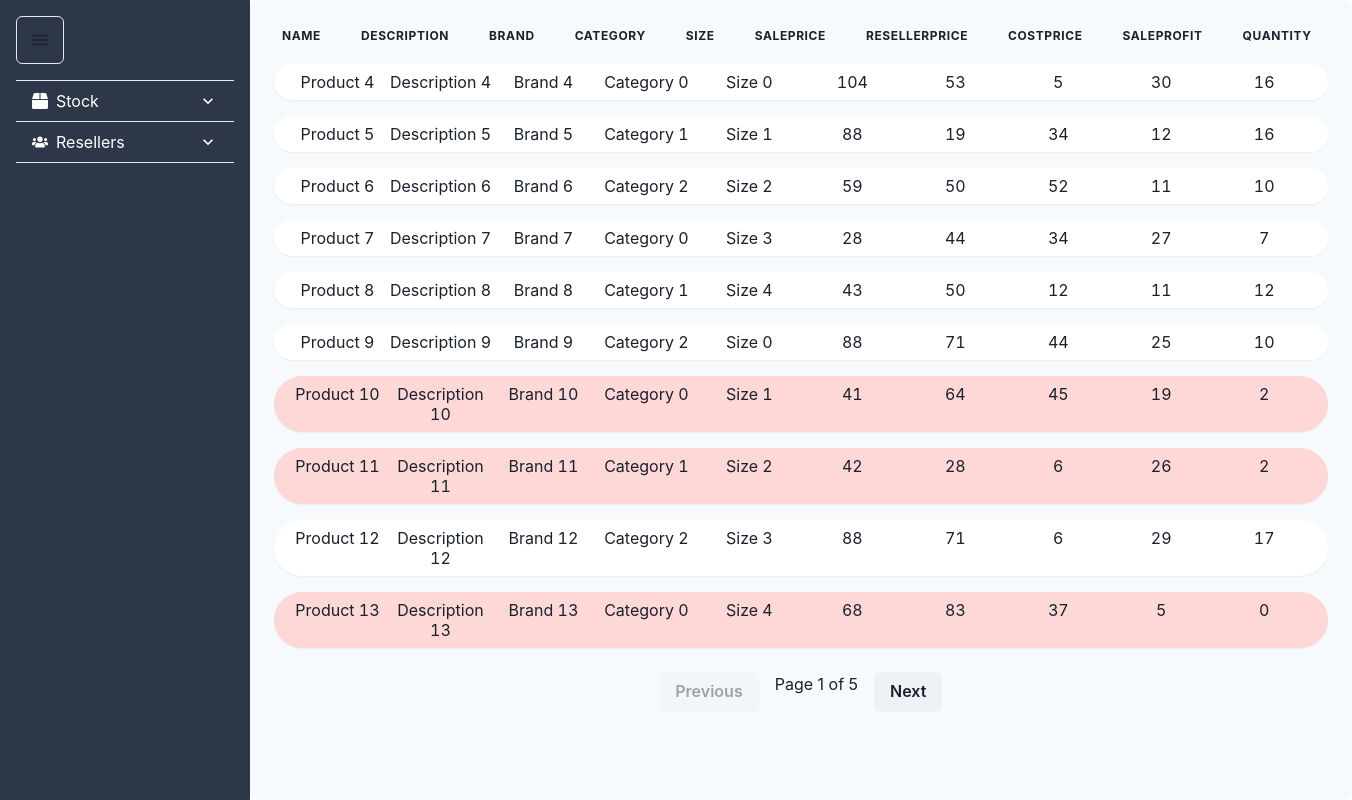
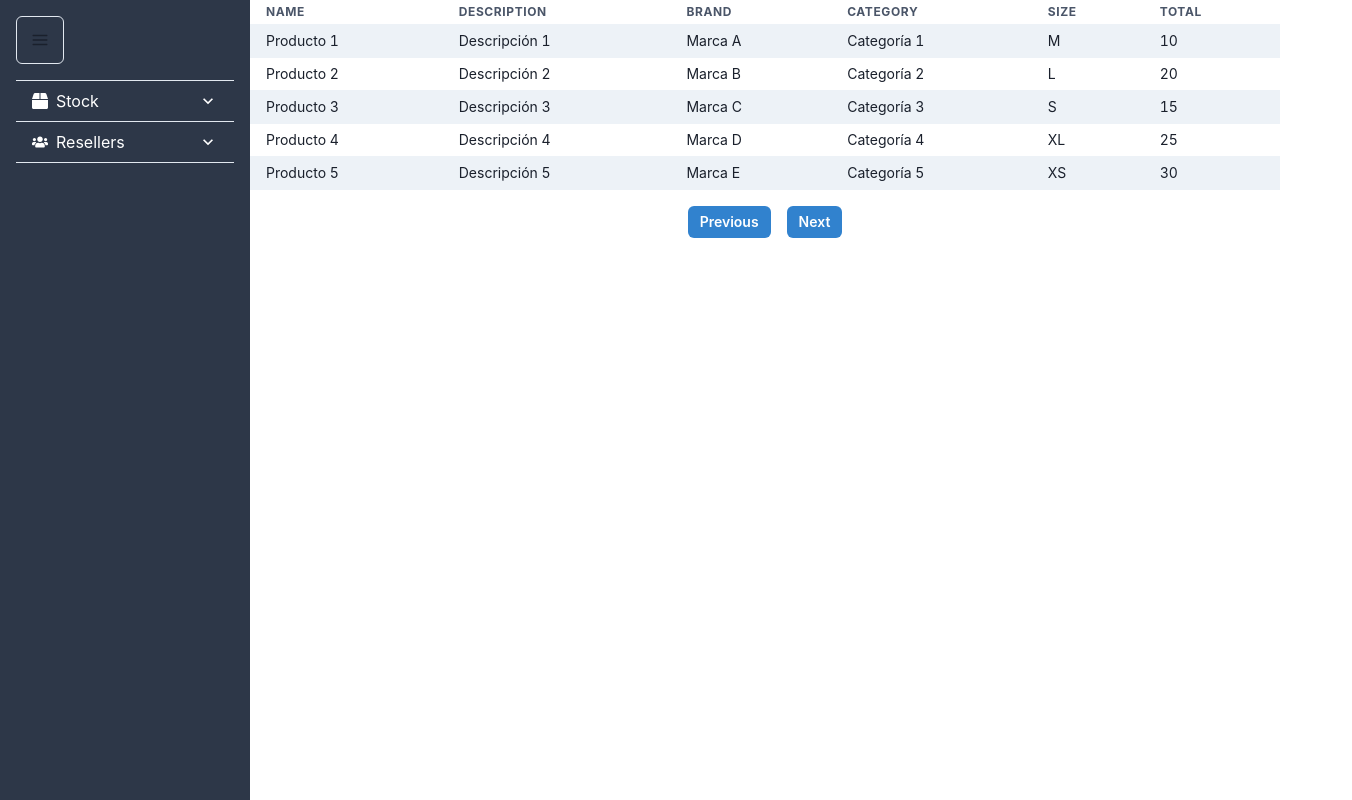
Before and after one commit to rodriquialvo/stocky, a React (Create React App) app: page /stock/list in a window 1280 px wide. Shown: the whole page, 1352 px wide, since content can reach past the window. Built offline with nearby package versions, Linux system fonts and the light colour scheme.

Commit message:
add config fixes

```diff
--- a/src/constants/servers.ts
+++ b/src/constants/servers.ts
@@ -1,7 +1,7 @@
 const servers = {
   uat: 'https://....',
   qa: 'https://novavizija-rialex-api-qa.azurewebsites.net/api',
-  dev: 'https://novavizija-rialex-api.azurewebsites.net/api',
+  dev: 'https://stocky-3zn6.onrender.com/api',
   local: 'https://mocki.io/v1',
 };
 
--- a/src/pages/ProductList/ProductList.tsx
+++ b/src/pages/ProductList/ProductList.tsx
@@ -1,121 +1,86 @@
-import React, { useState, useEffect } from 'react';
-import {
-  Table,
-  Thead,
-  Tbody,
-  Tr,
-  Th,
-  Td,
-  TableContainer,
-  Box,
-  Flex,
-  Button,
-  Text,
-  useBreakpointValue
-} from '@chakra-ui/react';
+import React, { useState } from 'react';
+import { Box, Table, Thead, Tbody, Tr, Th, Td, Button, Stack, useBreakpointValue } from '@chakra-ui/react';
 
-interface Product {
-  name: string;
-  description: string;
-  brand: string;
-  category: string;
-  size: string;
-  salePrice: number;
-  resellerPrice: number;
-  costPrice: number;
-  saleProfit: number;
-  quantity: number;
-}
-
-const sampleData: Product[] = [
-  // ... (mantenemos los mismos datos de muestra)
+const data = [
+  { name: 'Producto 1', description: 'Descripción 1', brand: 'Marca A', category: 'Categoría 1', size: 'M', total: 10 },
+  { name: 'Producto 2', description: 'Descripción 2', brand: 'Marca B', category: 'Categoría 2', size: 'L', total: 20 },
+  { name: 'Producto 3', description: 'Descripción 3', brand: 'Marca C', category: 'Categoría 3', size: 'S', total: 15 },
+  { name: 'Producto 4', description: 'Descripción 4', brand: 'Marca D', category: 'Categoría 4', size: 'XL', total: 25 },
+  { name: 'Producto 5', description: 'Descripción 5', brand: 'Marca E', category: 'Categoría 5', size: 'XS', total: 30 },
+  // Añade más productos para simular más filas
 ];
 
-// Añadimos más datos de muestra para demostrar la paginación
-for (let i = 0; i < 43; i++) {
-  sampleData.push({
-    name: `Product ${i + 4}`,
-    description: `Description ${i + 4}`,
-    brand: `Brand ${i + 4}`,
-    category: `Category ${i % 3}`,
-    size: `Size ${i % 5}`,
-    salePrice: Math.round(Math.random() * 100 + 10),
-    resellerPrice: Math.round(Math.random() * 80 + 10),
-    costPrice: Math.round(Math.random() * 50 + 5),
-    saleProfit: Math.round(Math.random() * 30 + 5),
-    quantity: Math.round(Math.random() * 20),
-  });
-}
-
-const itemsPerPage = 10;
-
-export const ProductList: React.FC = () => {
+export const ProductList = () => {
   const [currentPage, setCurrentPage] = useState(1);
 
+  // Cambia el número de filas por página según el tamaño de la pantalla
+  const itemsPerPage = useBreakpointValue({ base: 2, md: 4, lg: 6 });
 
-  const indexOfLastItem = currentPage * itemsPerPage!;
-  const indexOfFirstItem = indexOfLastItem - itemsPerPage!;
-  const currentItems = sampleData.slice(indexOfFirstItem, indexOfLastItem);
+  const totalPages = Math.ceil(data.length / itemsPerPage);
 
-  const totalPages = Math.ceil(sampleData.length / itemsPerPage!);
+  const currentData = data.slice(
+    (currentPage - 1) * itemsPerPage,
+    currentPage * itemsPerPage
+  );
+
+  const handleNextPage = () => {
+    if (currentPage < totalPages) {
+      setCurrentPage(currentPage + 1);
+    }
+  };
+
+  const handlePreviousPage = () => {
+    if (currentPage > 1) {
+      setCurrentPage(currentPage - 1);
+    }
+  };
 
   return (
-
-    <Box display="flex" flexDirection="column" height="100vh" bg="gray.50" p={4} borderRadius="lg">
-      {/* <TableContainer> */}
-        <Table variant="unstyled">
+    <Box w="100%" overflowX="auto">
+      <Table variant="striped" size="sm">
         <Thead>
           <Tr>
-              {Object.keys(sampleData[0]).map((key) => (
-                <Th key={key} textAlign="left" pl={4}>
-                  {key}
-                </Th>
-              ))}
+            <Th>Name</Th>
+            <Th>Description</Th>
+            <Th>Brand</Th>
+            <Th>Category</Th>
+            <Th>Size</Th>
+            <Th>Total</Th>
           </Tr>
         </Thead>
         <Tbody>
-            {currentItems.map((product, index) => (
+          {currentData.map((item, index) => (
             <Tr key={index}>
-                <Td colSpan={Object.keys(product).length} p={2}>
-                  <Flex
-                    bg={product.quantity < 5 ? 'red.100' : 'white'}
-                    py={2}
-                    px={3}
-                    borderRadius="full"
-                    justifyContent="space-between"
-                    alignItems="left"
-                    boxShadow="sm"
-                  >
-                    {Object.entries(product).map(([key, value], cellIndex) => (
-                      <Box key={key} textAlign="center" flex={1}>
-                        {value}
-                      </Box>
-                    ))}
-                  </Flex>
-                </Td>
+              <Td>{item.name}</Td>
+              <Td>{item.description}</Td>
+              <Td>{item.brand}</Td>
+              <Td>{item.category}</Td>
+              <Td>{item.size}</Td>
+              <Td>{item.total}</Td>
             </Tr>
           ))}
         </Tbody>
       </Table>
-      {/* </TableContainer> */}
 
-      <Flex justifyContent="center" mt={4}>
+      {/* Paginación */}
+      <Stack direction="row" spacing={4} justify="center" mt={4}>
         <Button
-          onClick={() => setCurrentPage(prev => Math.max(prev - 1, 1))}
-          isDisabled={currentPage === 1}
+          onClick={handlePreviousPage}
+          disabled={currentPage === 1}
+          size="sm"
+          colorScheme="blue"
         >
           Previous
         </Button>
-        <Text mx={4}>
-          Page {currentPage} of {totalPages}
-        </Text>
         <Button
-          onClick={() => setCurrentPage(prev => Math.min(prev + 1, totalPages))}
-          isDisabled={currentPage === totalPages}
+          onClick={handleNextPage}
+          disabled={currentPage === totalPages}
+          size="sm"
+          colorScheme="blue"
         >
           Next
         </Button>
-      </Flex>
+      </Stack>
     </Box>
   );
 };
--- a/src/services/http/index.ts
+++ b/src/services/http/index.ts
@@ -1,7 +1,7 @@
 import servers from '../../constants/servers';
 import isTokenExpired from '../../utils/isTokenExpired';
 // remember: if local, to do requests, run adb reverse tcp:3300 tcp:3300
-export const DOMAIN = servers.qa;
+export const DOMAIN = servers.dev;
 const JSON_MIME_TYPE = 'application/json';
 
 class Http {
--- a/src/services/session/api-session.service.ts
+++ b/src/services/session/api-session.service.ts
@@ -1,7 +1,7 @@
 import {SessionService} from './session.service';
-import {Session} from '../../../../../mobile/CCN.Novavizija.Rialex.App/src/tools/session/session';
-import Http from '../../../../../mobile/CCN.Novavizija.Rialex.App/src/services/http';
+import {Session} from '../../../src/tools/session/session';
 import {SessionResponse} from './dtos/session.dto';
+import Http from '../http';
 
 export class ApiSessionService implements SessionService {
   private http: Http;
--- a/src/services/session/session.service.ts
+++ b/src/services/session/session.service.ts
@@ -1,4 +1,4 @@
-import {useLocalSession} from '../../../../../mobile/CCN.Novavizija.Rialex.App/src/tools/session/session.hooks';
+import {useLocalSession} from '../../../src/tools/session/session.hooks';
 import {ApiSessionService} from './api-session.service';
 import {SessionResponse} from './dtos/session.dto';
 
```
Also changed, not shown: 1 other file (tests, documents, lock files or other folders). Lines whose indentation alone changed are shown as unchanged.
